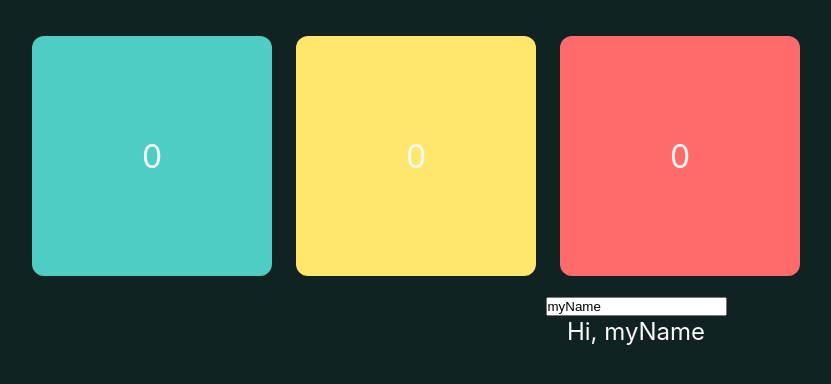
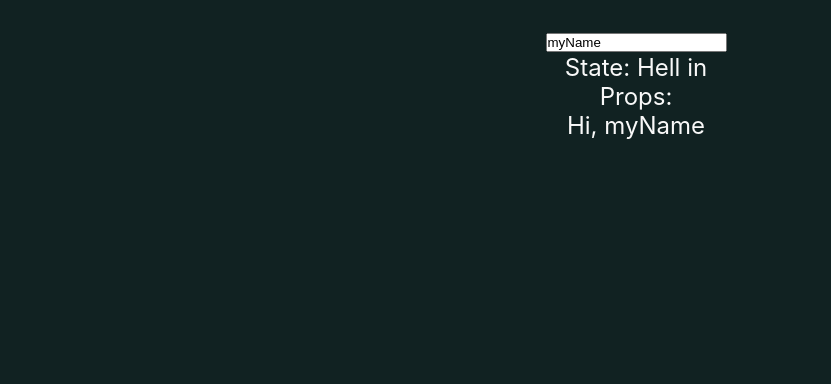
Before and after one commit to BoxPistols/map-api-react, a React (Create React App) app: page / in a window 1280 px wide. Shown: the top 384 px of the page, without its empty margins (4-835 px from the left). Built offline with nearby package versions, Linux system fonts and the light colour scheme.

Commit message:
[form event] this.setState ({name: e.target.value})

```diff
--- a/src/App.js
+++ b/src/App.js
@@ -1,13 +1,13 @@
 import React from 'react';
 import './App.sass';
-import Box from './components/Box/Box';
+//import Box from './components/Box/Box';
 import ActionGreet from './components/ActionGreet/ActionGreet';
 
 function App () {
   return (
     <div className="App">
       <section className="section">
-      <Box />
+      {/* <Box >*/}
       </section>
       <section className="section">
         <ActionGreet />
--- a/src/components/ActionGreet/ActionGreet.jsx
+++ b/src/components/ActionGreet/ActionGreet.jsx
@@ -6,33 +6,26 @@ class ActionGreet extends Component {
     super (props);
     this.state = {
       name: 'myName',
+      msg: 'Hell in',
     };
   }
 
-  // handleIn () {
-  //   this.setState ({name: 'Bob'});
-  // }
-  // handleOut () {
-  //   this.setState ({name: 'Mike'});
-  // }
-
-  handleNameChange(e){
-    console.log(e.target.value)
-    this.setState({name: e.target.value})
+  // フォームの入力値変動の監視用関数
+  handleChangeName (e) { // 引数
+    this.setState ({name: e.target.value});
   }
   render () {
     return (
       <div
-        // onMouseOver={() => this.handleIn ()}
-        // onMouseOut={() => this.handleOut ()}
       >
-      <input
-        type="text"
-        value={this.state.name}
-        onChange={e => this.handleNameChange(e)}
+        <input
+          type="text"
+          value={this.state.name}
+          onChange={e => this.handleChangeName (e)}
         />
-
-        <Greeting name={this.state.name} />
+        <p>State: {this.state.msg}</p>
+        <p>Props: {this.props.msg}</p>
+        <Greeting name={this.state.name}/>
       </div>
     );
   }
```
Also changed, not shown: src/App.sass (line endings or trailing spaces).
